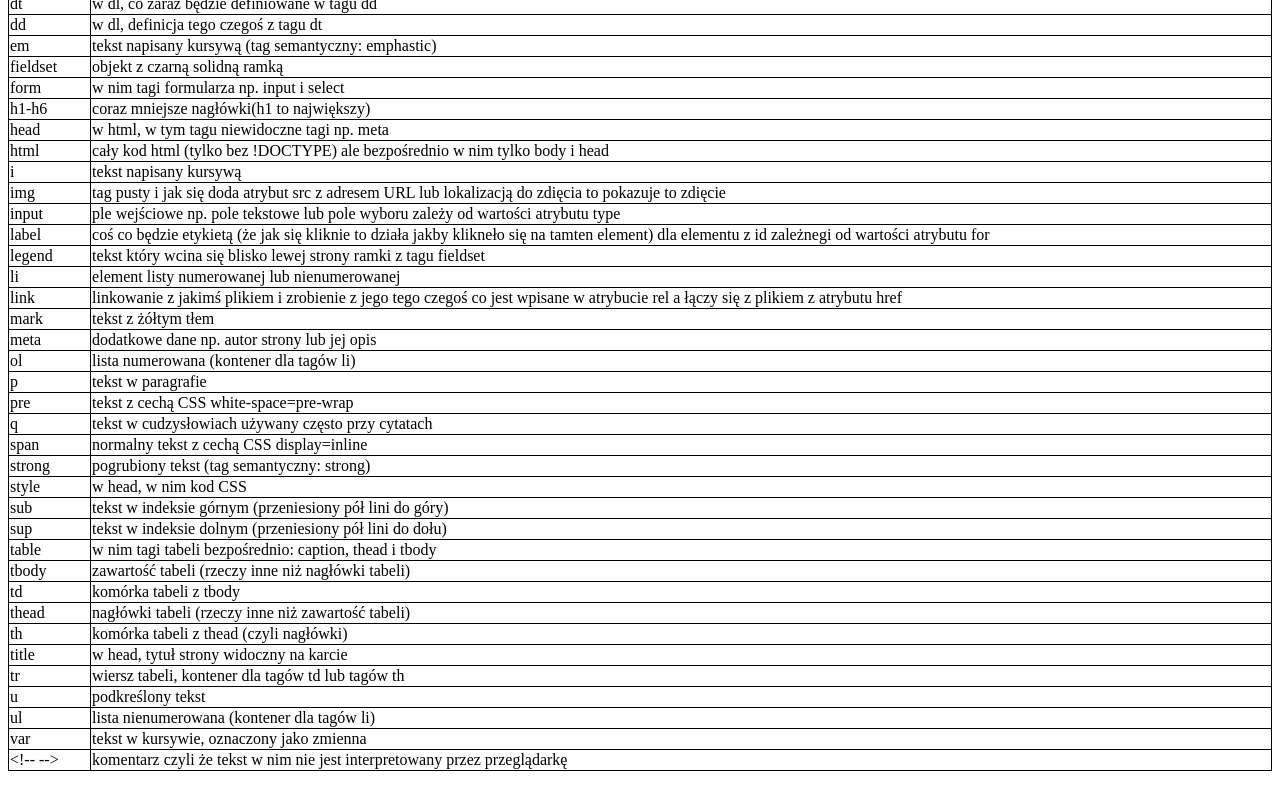
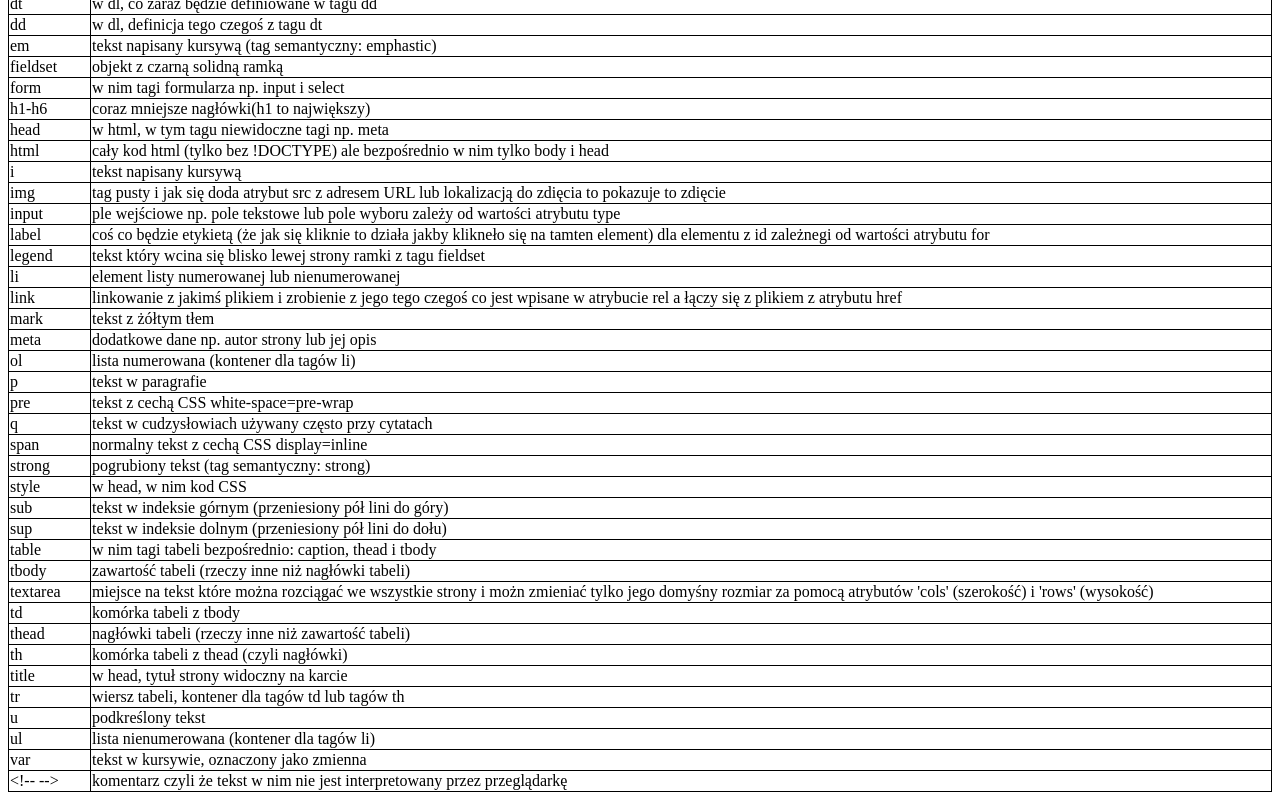
Before and after one commit to julianpiekos/rzeczy-z-html-i-css-nam-znane, a plain HTML site: page index.html in a window 1280 px wide. Shown: the part 366-1166 px from the top of the page. Before the commit the page ends 1145 px from the top, so only its background shows below. Drawn offline with Linux system fonts and the light colour scheme.

Commit message:
Update index.html

```diff
--- a/index.html
+++ b/index.html
@@ -193,6 +193,10 @@
         <td>zawartość tabeli (rzeczy inne niż nagłówki tabeli)</td>
       </tr>
       <tr>
+        <td>textarea</td>
+        <td>miejsce na tekst które można rozciągać we wszystkie strony i możn zmieniać tylko jego domyśny rozmiar za pomocą atrybutów 'cols' (szerokość) i 'rows' (wysokość)</td>
+      </tr>
+      <tr>
         <td>td</td>
         <td>komórka tabeli z tbody</td>
       </tr>
```
